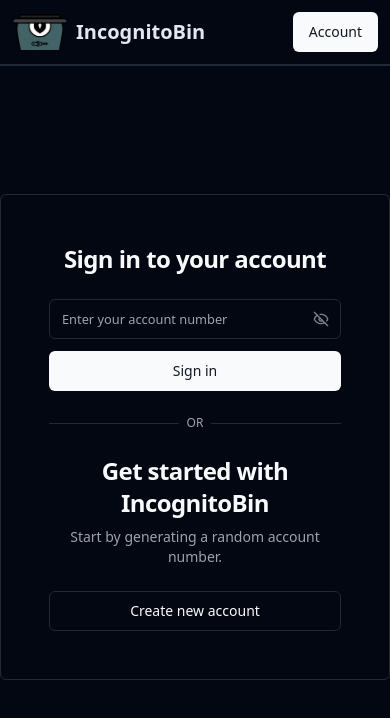
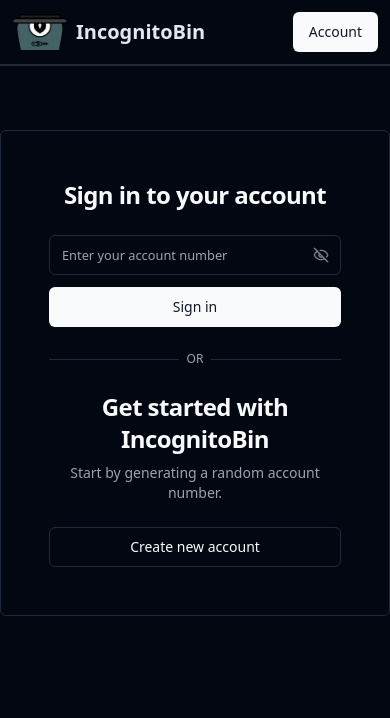
Before and after one commit to IncognitoBin/IncognitoBin, a React (Vite) app in the folder Client/: page /Auth in a window 390 px wide. Shown: the top 718 px of the page. Built offline with nearby package versions, Linux system fonts and the light colour scheme.

Commit message:
Fix Client: Minor UI Adjustments for Small Screen Devices

```diff
--- a/Client/src/components/Auth/AuthSection.tsx
+++ b/Client/src/components/Auth/AuthSection.tsx
@@ -22,7 +22,7 @@
   handleAccountNumberChange,
 }) => {
   return (
-    <div className="pt-32 ">
+    <div className="pt-16 sm:pt-32 ">
       <div className="mx-auto flex w-full flex-col justify-center space-y-6 sm:w-[450px] border-[1px] p-12 rounded-md">
         <div className="flex flex-col space-y-2 text-center">
           <h1 className="text-2xl font-semibold tracking-tight">
--- a/Client/src/layouts/Header.tsx
+++ b/Client/src/layouts/Header.tsx
@@ -54,13 +54,13 @@
           {connected ? (
             <>
               <Link
-                className="font-semibold text-slate-200 cursor-pointer hover:underline"
+                className="text-sm sm:text-base font-semibold text-slate-200 cursor-pointer hover:underline"
                 to="/Me"
               >
                 My Pastes
               </Link>
               <div
-                className="font-semibold text-slate-200 cursor-pointer hover:underline"
+                className="text-sm sm:text-base font-semibold text-slate-200 cursor-pointer hover:underline"
                 onClick={logoutHandler}
               >
                 Log Out
```
